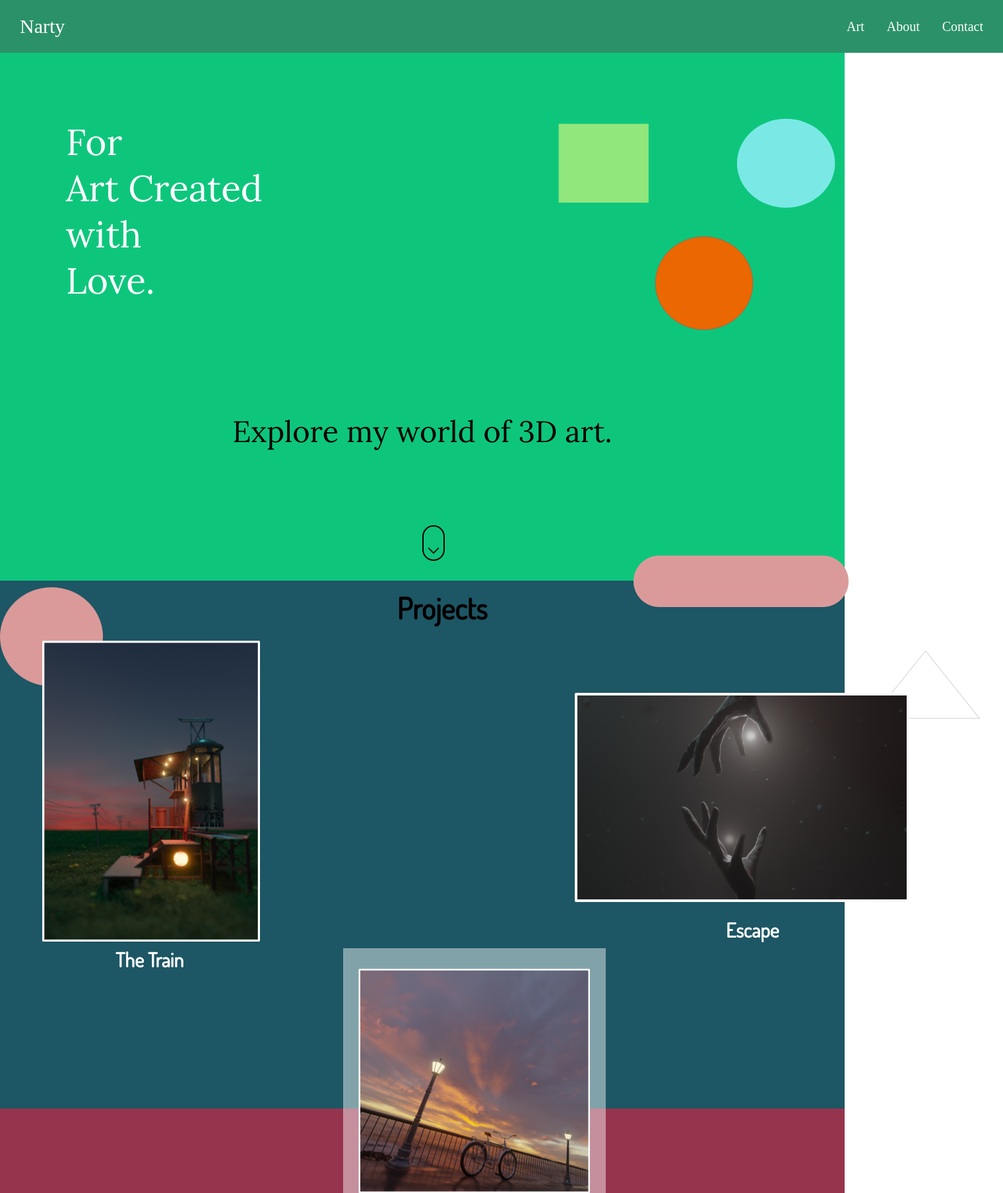
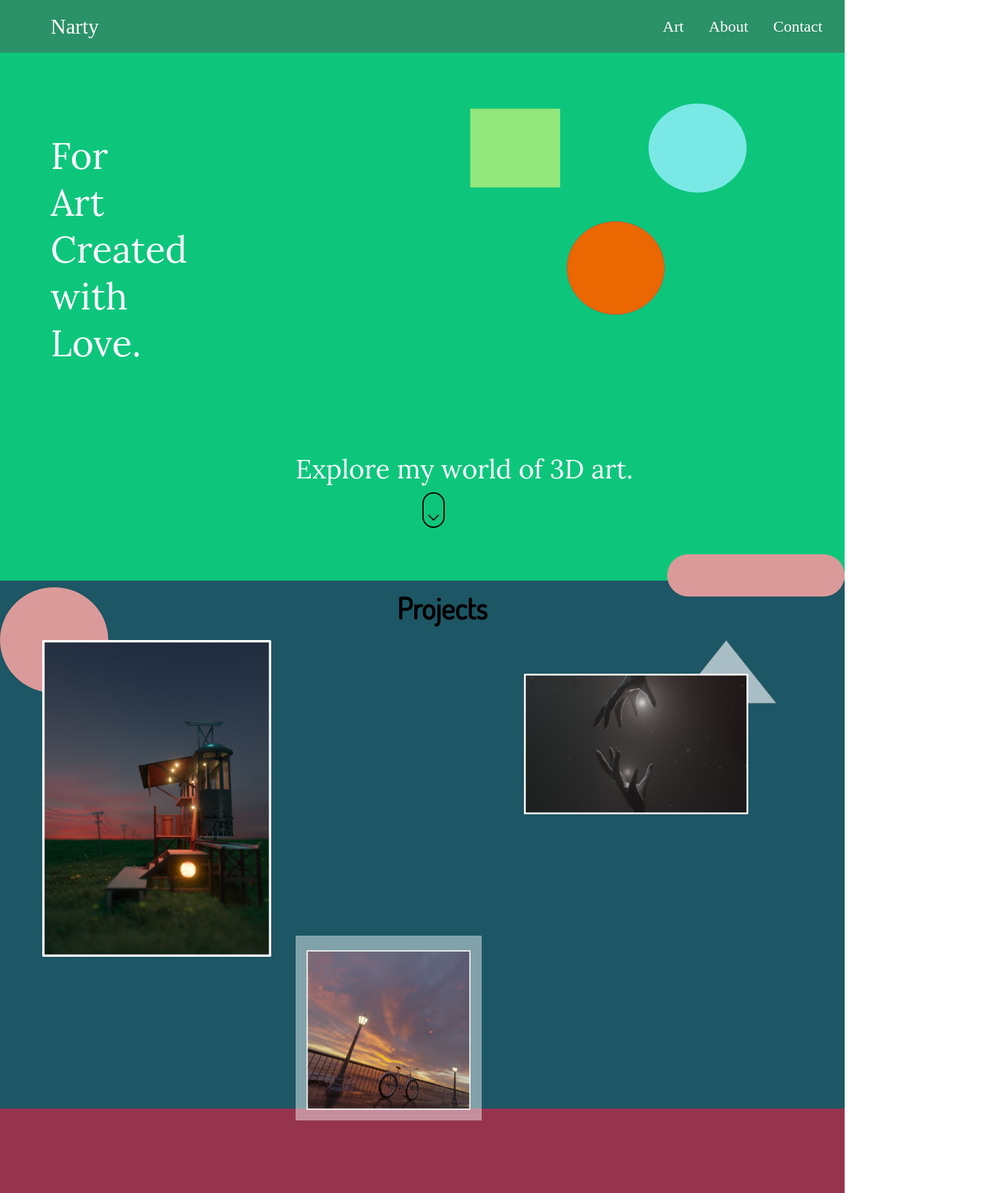
Before and after one commit to ND15/My_Website_V2, a plain HTML site: page template/index.html in a window 1280 px wide. Shown: the top 1808 px of the page at 66% size, 1520 px wide, since content can reach past the window. Drawn offline with Linux system fonts and the light colour scheme; a web font is replaced by a local one.

Commit message:
Changed sizes
Changed size of images from pixels to percentage and texts from px to rem.

```diff
--- a/static/css/styles.css
+++ b/static/css/styles.css
@@ -25,10 +25,10 @@ a
 .trademark
 {
     text-decoration: none;
-    font-size: 30px;
+    font-size: 2rem;
     flex: 1;
     color: white;
-    margin-left: 30px;
+    margin-left: 6%;
 }
 nav
 {
@@ -39,14 +39,14 @@ nav ul li
 {
     list-style: none;
     display: inline-block;
-    margin-right: 30px;
+    margin-right: 6%;
 }
 
 nav ul li a
 {
     text-decoration: none;
     color: white;
-    font-size: 20px;
+    font-size: 1.5rem;
 }
 
 nav ul li a:hover
@@ -57,8 +57,8 @@ nav ul li a:hover
 
 .nav-bar
 {
-    height: 80px;
-    width: 1520px;
+    height:10%;
+    width: 100%;
     background-color: #2B9168;
 }
 
@@ -87,25 +87,26 @@ nav ul li a:hover
 .description
 {
     position: absolute;
-    padding-top: 45px;
-    font-size: 55px;
+    padding-top: 5%;
+    font-size: 3.5rem;
     font-family: 'Lora', serif;
     color: #fff;
-    width: 304px;
-    height: 237px;
-    margin-left: 100px;
+    width: 20%;
+    height: 15%;
+    margin-left: 6%;
 }
 
 .explore
 {
-    padding-top: 545px;
-    font-size: 45px;
+    position: absolute;
+    padding-top: 32%;
+    font-size: 2.5rem;
     font-family: 'Lora', serif;
-    color: black;
-    width: 850px;
-    height: 68px;
-    margin: auto;
-    text-align: center;
+    color: #fff;
+    max-width: 55%;
+    max-height: 15%;
+    bottom: 3%;
+    margin-left: 35%;
 }
 
 .shapes
@@ -113,8 +114,8 @@ nav ul li a:hover
     position: absolute;
     width: 40%;
     height: 40%;
-    margin-left: 800px;
-    margin-top: 100px;
+    margin-left: 52%;
+    margin-top: 6%;
 }
 
 .shapes:hover
@@ -137,7 +138,7 @@ nav ul li a:hover
     border: 2px solid black;
     position: absolute;
     left: 50%;
-    bottom: -50px;
+    bottom: 0;
     border-radius: 50px;
     cursor: pointer;
 }
@@ -186,25 +187,25 @@ nav ul li a:hover
 .shape-bar
 {
     position: absolute;
-    width: 326px;
-    height: 78px;
-    bottom: -15%;
-    left: 75%;
+    max-width: 21%;
+    max-height: 10%;
+    bottom: -13%;
+    left: 79%;
 }
 
 .circle
 {
     position: absolute;
-    width: 156px;
-    height: 150px;
+    max-width: 20%;
+    max-height: 20%;
     padding-top: 10px;
 }
 
 .hotel
 {
     position: absolute;
-    width: 330px;
-    height: 458px;
+    max-width: 42%;
+    max-height: 60%;
     left: 5%;
     padding-top: 90px;
     object-fit: contain;
@@ -213,37 +214,38 @@ nav ul li a:hover
 .triangle
 {
     position: absolute;
-    width: 165px;
-    height: 103px;
-    padding-top: 106px;
-    left: 1320px;
+    max-width: 20%;
+    max-height: 12%;
+    padding-top: 7%;
+    left: 80%;
 }
 
 .hand
 {
     position: absolute;
-    width: 507px;
-    height: 317px;
-    left: 871px;
-    padding-top: 170px;
+    max-width: 44%;
+    max-height: 26.6%;
+    left: 62%;
+    padding-top: 11%;
     object-fit: contain;
 }
 
 .image-one-description
 {
-    font-family: 'Dosis', sans-serif;
+    display: none;
     position: absolute;
-    font-size: 30px;
-    color: white;
-    display: flex;
-    left: 175px;
-    padding-top: 530px;
+    padding-top: 35%;
+    font-size: 2rem;
+    color: #fff;
+    max-width: 55%;
+    max-height: 15%;
+    margin-left: 11.5%;
 }
 
 .image-two-description
 {
+    display: none;
     padding-top: 485px;
-    font-family: 'Dosis';
     font-size: 30px;
     color: white;
     margin-left: 1100px;
@@ -251,6 +253,7 @@ nav ul li a:hover
 
 .image-three-description
 {
+    display: none;
     position: absolute;
     padding-top: 945px;
     left: 685px;
@@ -262,10 +265,10 @@ nav ul li a:hover
 .firefly
 {
     position: absolute;
-    width: 398px;
-    height: 394px;
-    padding-top: 557px;
-    left: 520px;
+    max-width: 22%;
+    max-height: 42%;
+    padding-top: 42%;
+    left: 35%;
 }
 
 .projects
@@ -306,9 +309,13 @@ nav ul li a:hover
     }
     .explore
     {
-        padding-top: 500px;
-        font-size: 30px;
-        width: 250px;
+        padding-top: 58%;
+        font-size: 2rem;
+        max-height: 15%;
+        max-width: 67%;
+        margin-left: 20%;
+        bottom: 6%;
+        text-align: center;
     }
     .shapes
     {
@@ -339,51 +346,50 @@ nav ul li a:hover
     }
     .hotel
     {
-        width: 265px;
-        height: 329px;
-        padding-top: 45px;
+        /* width: 265px;
+        height: 329px; */
+        padding-top: 15%;
         padding-left: 20px;
     }
     .image-one-description
     {
-        font-size: 20px;
-        font-family: 'Dosis', sans-serif;
-        padding-top: 370px;
-        left:145px;
+        display: block;
+        font-size: 1.5rem;
+        font-family: 'Dosis';
+        padding-top: 70%;
+        left:11%;
     }
     .hand
     {
-        left:10px;
-        width: 354px;
-        height: 259px;
-        padding-top: 440px;
+        left:18%;
+
+        padding-top: 100%;
     }
     .triangle
     {
-        width: 83px;
-        height: 52px;
-        left:280px;
-        padding-top: 425px;
+        left: 70%;
+        padding-top: 92%;
     }
     .page-two
     {
-        height: 110%;
+        height: 100%;
     }
     .image-two-description
     {
-        padding-top: 665px;
-        font-family: 'Dosis';
-        font-size: 20px;
+        display: block;
+        padding-top: 260%;
+        font-family: 'Dosis', sans-serif;
+        font-size: 1.5rem;
         color: white;
         margin-left: 150px;
     }
     .firefly
     {
-        width:  284px;
-        height: 280px;
+        max-height: 96%;
+        max-width: 56%;
         position: absolute;
-        padding-top: 776px;
-        left:45px;
+        padding-top: 195%;
+        left:22%;
     }
     .page-three
     {
--- a/template/index.html
+++ b/template/index.html
@@ -39,17 +39,17 @@
             <div class="page-two" id="arts">
                 <h1 class="projects">Projects</h1>
                 <div class="image-one">
+                    <p class="image-one-description">The Train</p>
                     <img src="../static/Circle.png" alt="circleimg" class="circle">
                     <img src="../static/Hotel02 (1).png" alt="Hotelimg" class="hotel">
-                    <h2 class="image-one-description">The Train</h2>
                 </div>
                 <div class="image-two">
                     <img src="../static/image-traingle.png" alt="image-traingle" class="triangle">
                     <img src="../static/handfinal8.png" alt="hand" class="hand">
-                    <h2 class="image-two-description">Escape</h2>
+                    <p class="image-two-description">Escape</p>
                 </div>
                 <img src="../static/Firefly.png" alt="img" class="firefly">
-                <h2 class='image-three-description'>Sunset</h2>
+                <p class='image-three-description'>Sunset</p>
             </div>
             <div class="page-three">
 
```
Also changed, not shown: requirements.txt.
